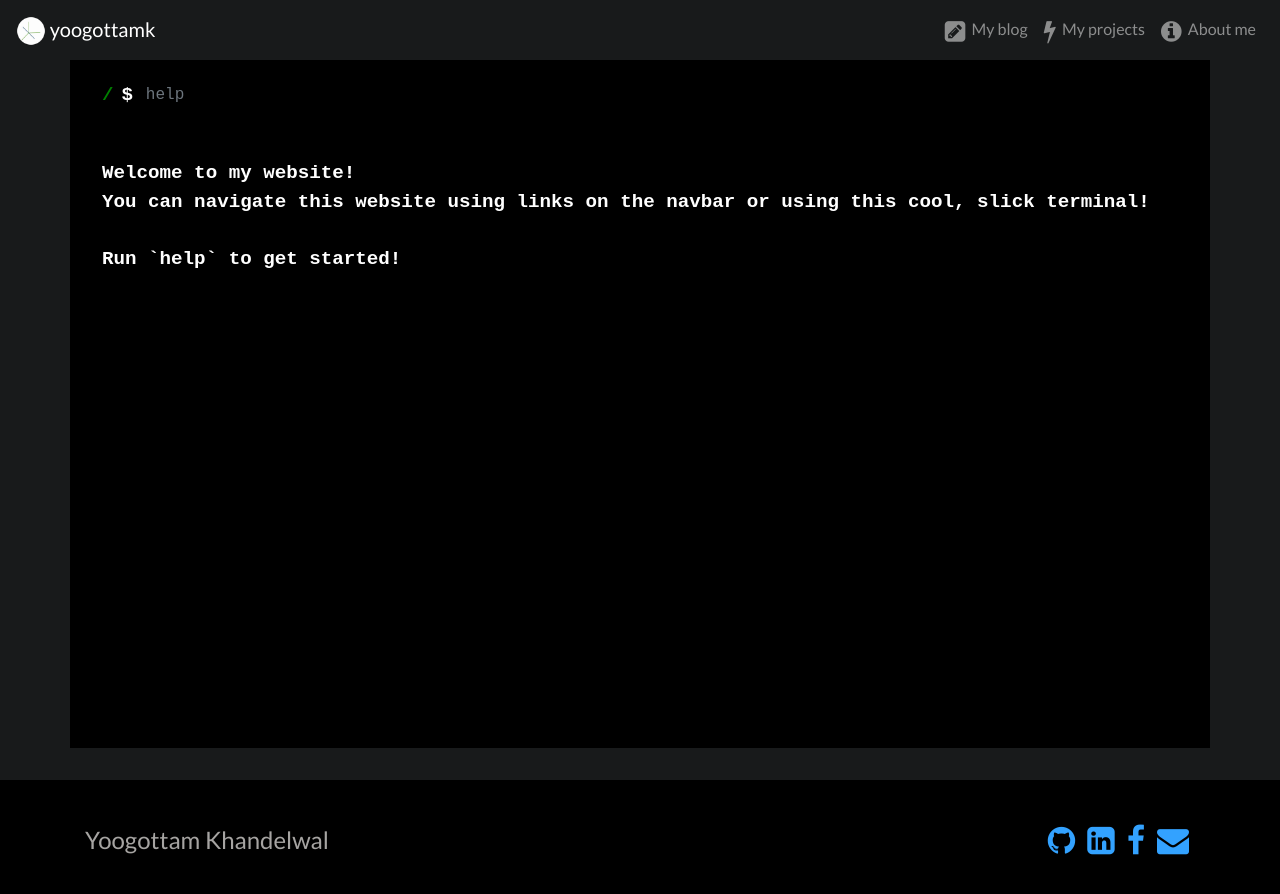
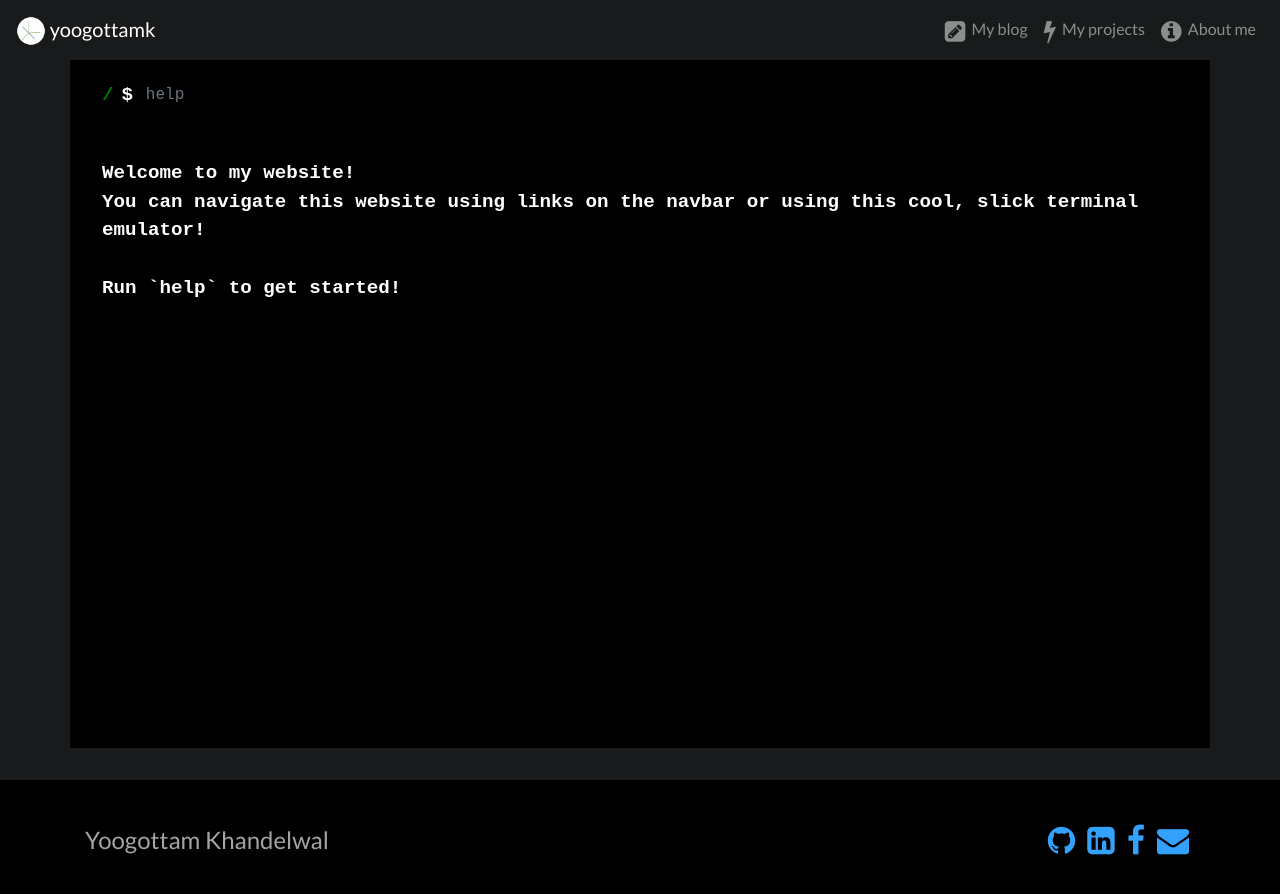
Before and after one commit to yoogottamk/yoogottamk.github.io, a Jekyll site: the page built from index.html, in a window 1280 px wide. Shown: the top 894 px of the page. Built offline with Jekyll 4.4.1, drawn with Linux system fonts in a browser that asks for light colours.

Commit message:
minor improvements

```diff
--- a/_includes/navbar.html
+++ b/_includes/navbar.html
@@ -32,6 +32,7 @@
   <div class="modal-dialog" role="document">
     <div class="modal-content">
       <div class="modal-header">
+        <h5>yoogottamk</h5>
         <button type="button" class="close" data-dismiss="modal" aria-label="Close"><span aria-hidden="true">&times;</span></button>
       </div>
       <div class="modal-body">
--- a/index.html
+++ b/index.html
@@ -13,7 +13,7 @@
   <div id="terminal-error" class="terminal-error"></div>
   <div class="terminal-output" id="terminal-output">
     Welcome to my website!
-    You can navigate this website using links on the navbar or using this cool, slick terminal!
+    You can navigate this website using links on the navbar or using this cool, slick terminal emulator!
 
     Run `help` to get started!
   </div>
```
